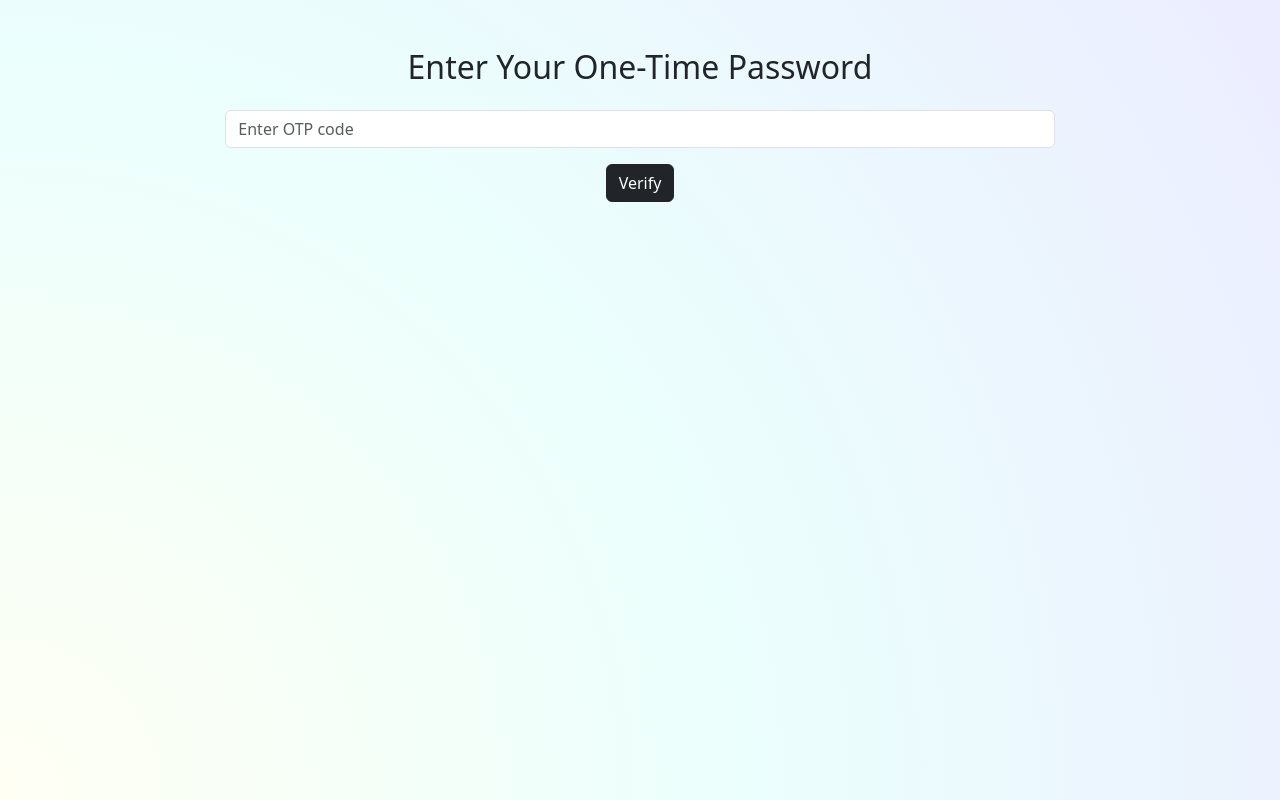
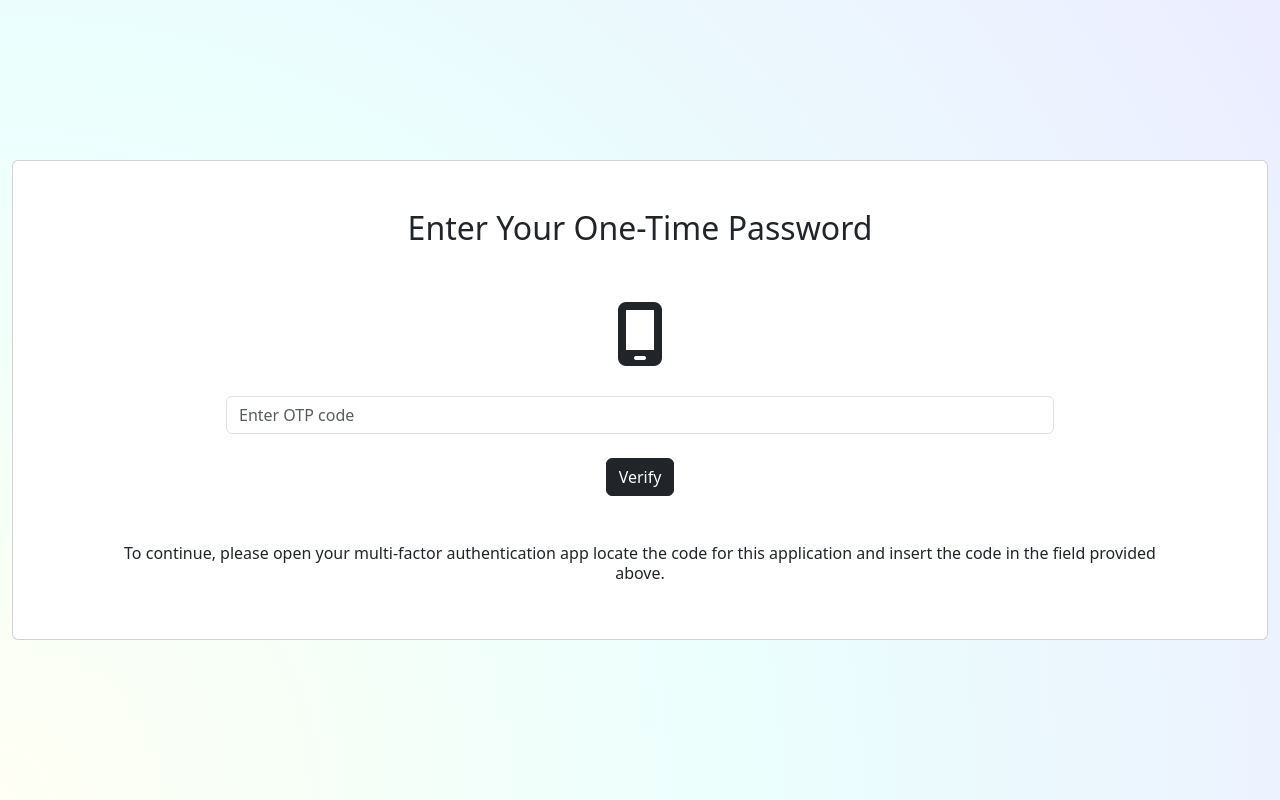
Before and after one commit to armaksymov/web_government, a Flask app: page /verify_2fa in a window 1280 px wide. Run offline with Flask 3, Linux system fonts and the light colour scheme; some libraries are stand-ins or nearby versions.

Commit message:
Reformatted the authentication pages.

```diff
--- a/app/routes/main.py
+++ b/app/routes/main.py
@@ -129,16 +129,16 @@ class Main:
     @main_blueprint.route("/setup_2fa")
     def setup_2fa():
         """ """
-        # session["account_id"] = request.args.get("id")
-        # id = b32encode(("wg" + session["account_id"]).encode()).decode("utf-8")
+        session["account_id"] = request.args.get("id")
+        id = b32encode(("wg" + session["account_id"]).encode()).decode("utf-8")
 
-        # totp_auth = pyotp.totp.TOTP(id).provisioning_uri(
-        #     name=request.args.get("full_name"), issuer_name="web.gov"
-        # )
+        totp_auth = pyotp.totp.TOTP(id).provisioning_uri(
+            name=request.args.get("full_name"), issuer_name="web.gov"
+        )
 
-        # qr_image = get_b64encoded_qr_image(totp_auth)
+        qr_image = get_b64encoded_qr_image(totp_auth)
 
-        # return render_template("setup_2fa.html", qr=qr_image, account_id=id)
+        return render_template("setup_2fa.html", qr=qr_image, account_id=id)
         return render_template("setup_2fa.html")
 
     @staticmethod
--- a/app/templates/verify_2fa.html
+++ b/app/templates/verify_2fa.html
@@ -27,14 +27,21 @@
 </head>
 
 <body style="background: radial-gradient(circle at left bottom, #fffff4, #ebfffd, #ecedff);">
-    <div class="vh-100 w-100 d-flex justify-content-center">
+    <div class="vh-100 w-100 d-flex justify-content-center align-items-center">
         <div class="container-fluid">
-            <div class="row justify-content-center">
-                <div class="col-8 mx-auto mt-5 justify-content-center text-center">
-                    <p class="h2 mb-4">Enter Your One-Time Password</p>
-                    <p id="ErrorPrompt" class="h6 text-center mb-4" style="color: #ac5754; display: none;"></p>
-                    <input class="form-control mb-3" id="otp" type="text" placeholder="Enter OTP code" />
-                    <button type="button" onclick="send2FAVerifyRequest()" class="btn btn-dark">Verify</button>
+            <div class="card">
+                <div class="row justify-content-center mt-5">
+                    <div class="col-8 mx-auto justify-content-center text-center">
+                        <p class="h2 mb-5">Enter Your One-Time Password</p>
+
+                        <p id="ErrorPrompt" class="h6 text-center mb-4" style="color: #ac5754; display: none;"></p>
+                        <p class="display-3 mb-4"><i class="fa-solid fa-mobile-screen"></i></p>
+                        <input class="form-control mb-4" id="otp" type="text" placeholder="Enter OTP code" />
+                        <button type="button" onclick="send2FAVerifyRequest()" class="btn btn-dark mb-5">Verify</button>
+                    </div>
+                    <div class="col-10 mb-5">
+                        <p class="h6 text-center">To continue, please open your multi-factor authentication app locate the code for this application and insert the code in the field provided above.</p>
+                    </div>
                 </div>
             </div>
         </div>
```
Also changed, not shown: app/templates/setup_2fa.html (+20 -9 lines).
